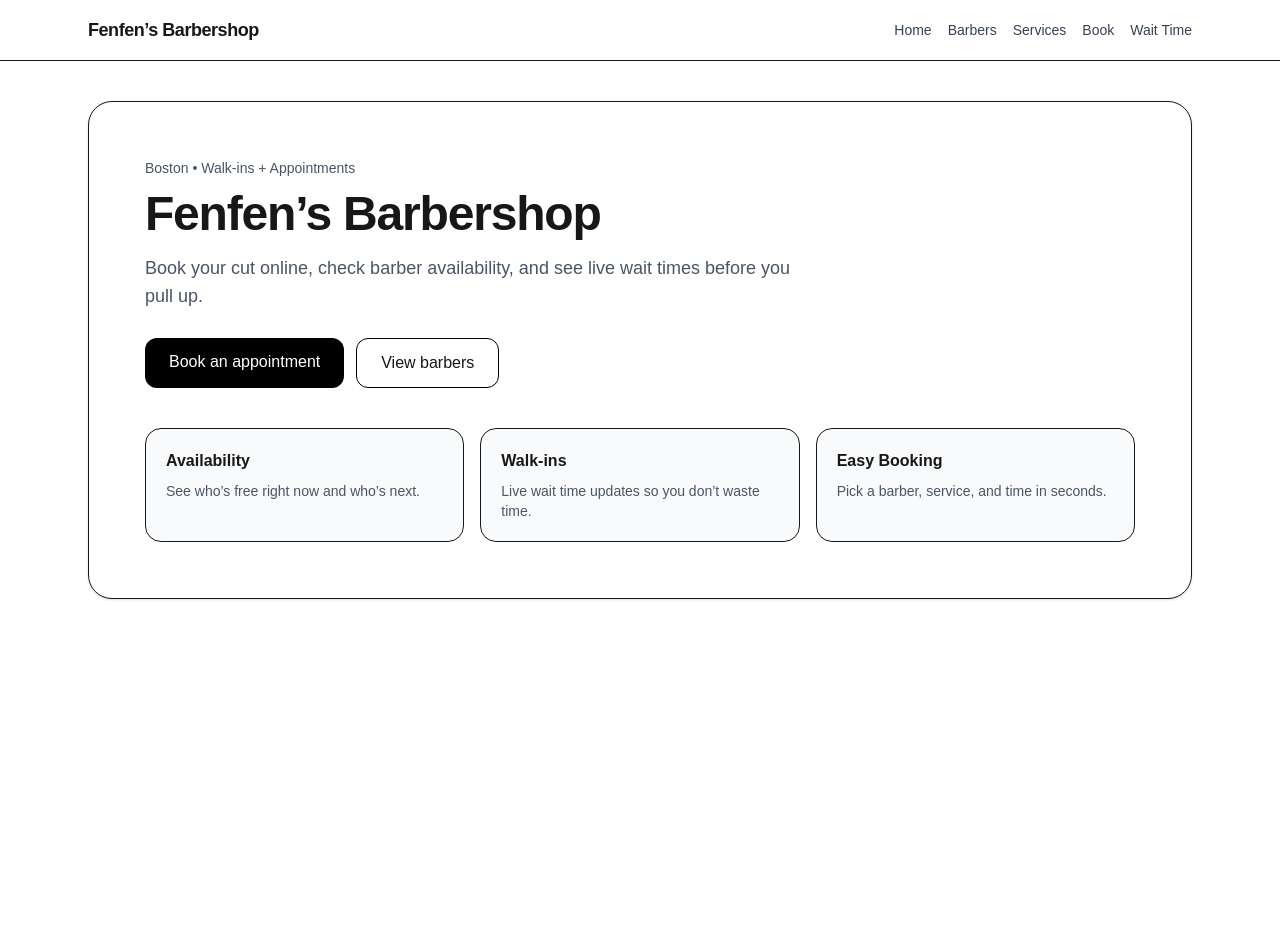
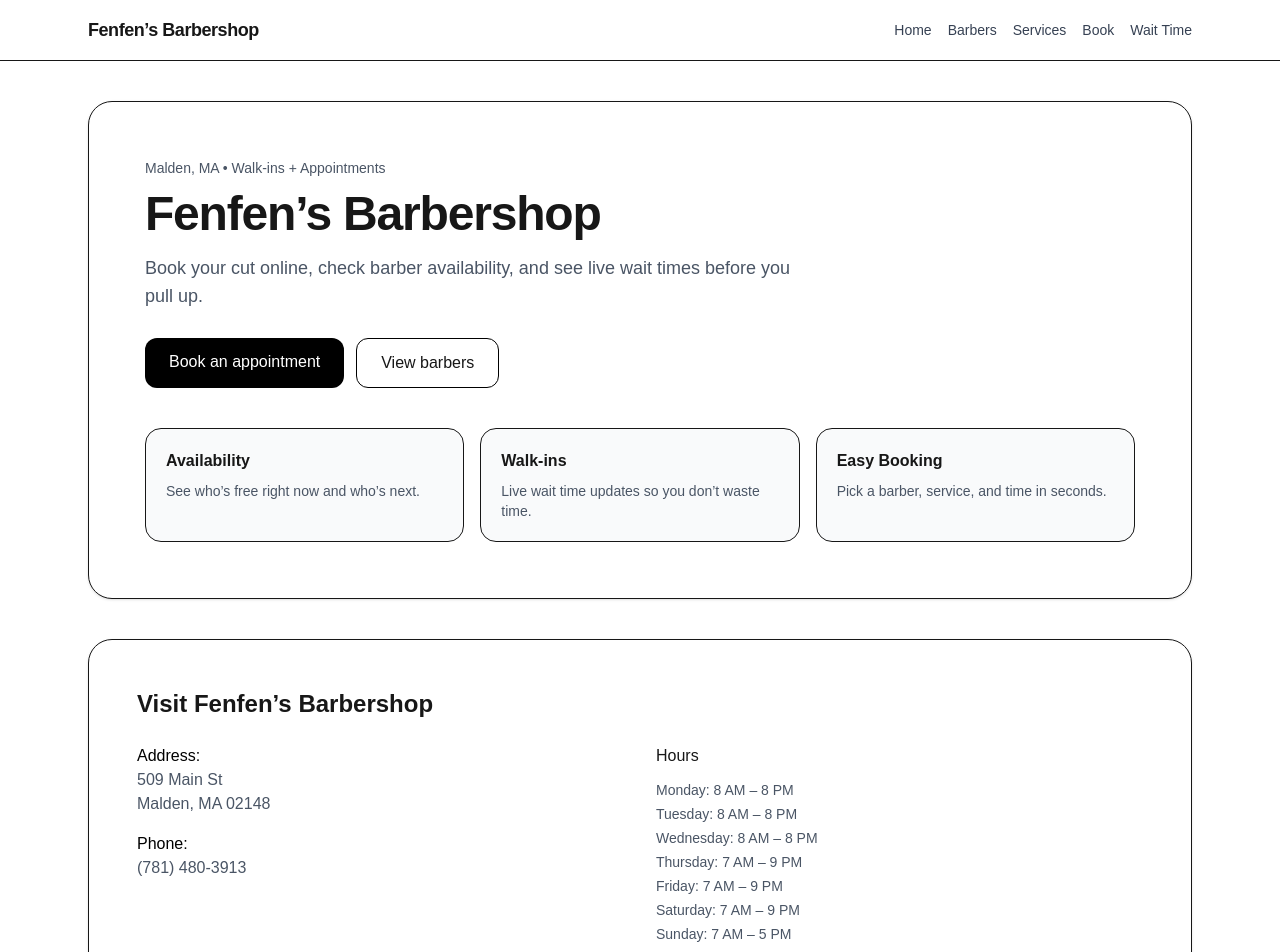
Before and after one commit to Clapped25/junk-removal, a Next.js app: page / in a window 1280 px wide. Shown: the top 952 px of the page. Before the commit the page ends 800 px from the top, so only its background shows below. Built offline with nearby package versions, Linux system fonts and the light colour scheme.

Commit message:
Add contact info and hours section

```diff
--- a/app/page.tsx
+++ b/app/page.tsx
@@ -3,8 +3,9 @@ import Link from "next/link";
 export default function Home() {
   return (
     <main>
+      {/* HERO */}
       <section className="rounded-3xl border bg-white p-10 md:p-14 shadow-sm">
-        <p className="text-sm text-gray-600">Boston • Walk-ins + Appointments</p>
+        <p className="text-sm text-gray-600">Malden, MA • Walk-ins + Appointments</p>
 
         <h1 className="mt-3 text-4xl md:text-5xl font-bold tracking-tight">
           Fenfen’s Barbershop
@@ -31,6 +32,7 @@ export default function Home() {
           </Link>
         </div>
 
+        {/* FEATURE CARDS */}
         <div className="mt-10 grid gap-4 md:grid-cols-3">
           <div className="rounded-2xl border bg-gray-50 p-5">
             <h3 className="font-semibold">Availability</h3>
@@ -54,6 +56,48 @@ export default function Home() {
           </div>
         </div>
       </section>
+
+      {/* CONTACT / HOURS */}
+      <section className="mt-10 rounded-3xl border bg-white p-8 md:p-12 shadow-sm">
+        <h2 className="text-2xl font-semibold">Visit Fenfen’s Barbershop</h2>
+
+        <div className="mt-6 grid gap-8 md:grid-cols-2">
+          {/* Contact Info */}
+          <div>
+            <p className="text-gray-600">
+              <span className="font-medium text-black">Address:</span>
+              <br />
+              509 Main St
+              <br />
+              Malden, MA 02148
+            </p>
+
+            <p className="mt-4 text-gray-600">
+              <span className="font-medium text-black">Phone:</span>
+              <br />
+              <a href="tel:17814803913" className="hover:underline">
+                (781) 480-3913
+              </a>
+            </p>
+          </div>
+
+          {/* Hours */}
+          <div>
+            <p className="font-medium mb-3">Hours</p>
+            <ul className="space-y-1 text-gray-600 text-sm">
+              <li>Monday: 8 AM – 8 PM</li>
+              <li>Tuesday: 8 AM – 8 PM</li>
+              <li>Wednesday: 8 AM – 8 PM</li>
+              <li>Thursday: 7 AM – 9 PM</li>
+              <li>Friday: 7 AM – 9 PM</li>
+              <li>Saturday: 7 AM – 9 PM</li>
+              <li>Sunday: 7 AM – 5 PM</li>
+            </ul>
+
+            <p className="mt-3 text-xs text-gray-400">*Holiday hours may vary</p>
+          </div>
+        </div>
+      </section>
     </main>
   );
 }
```
